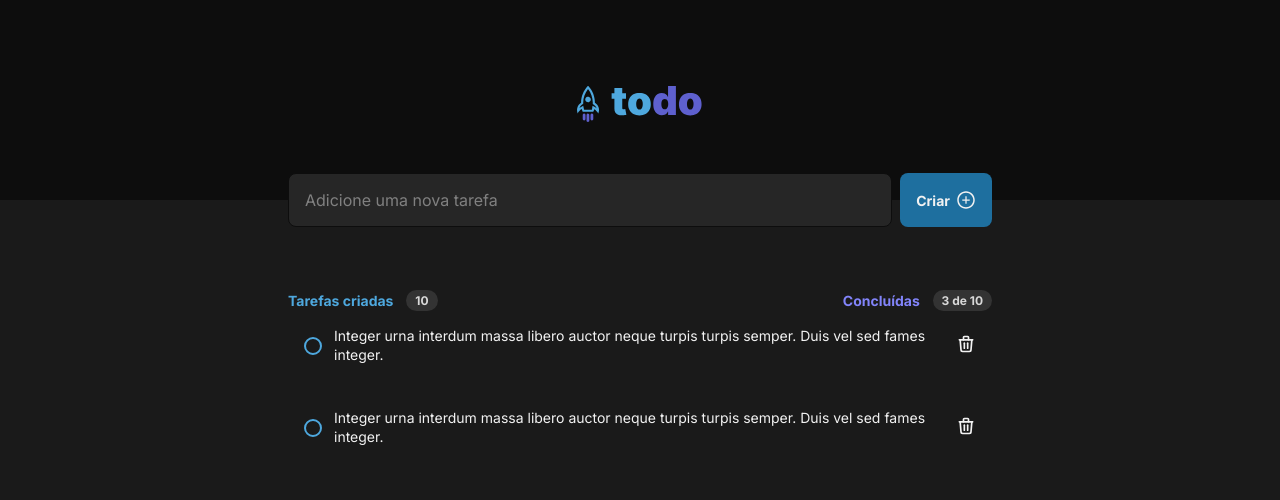
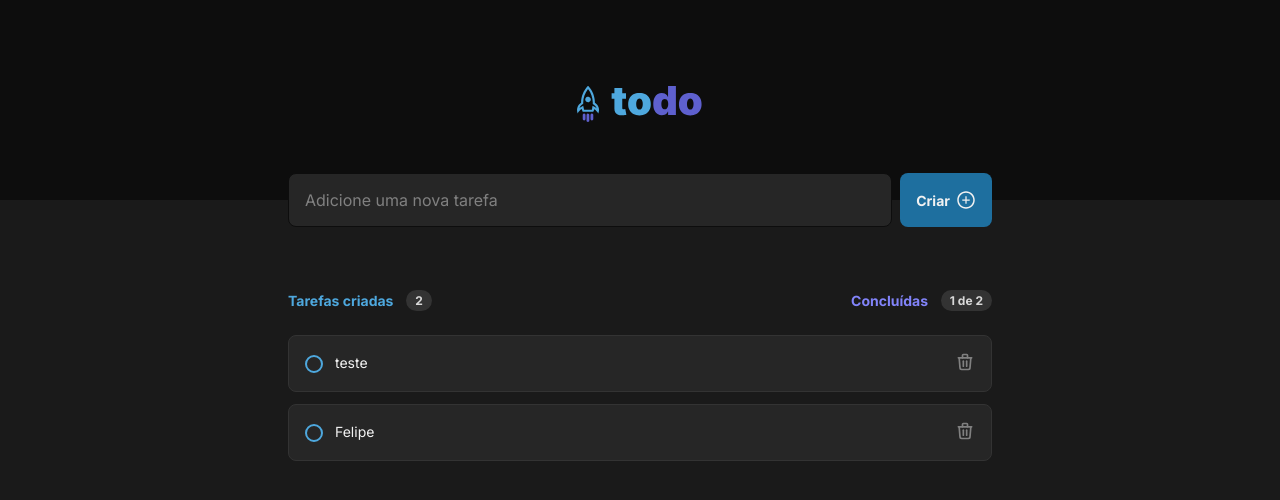
Before and after one commit to felipengr/todo-Iginite, a React (Vite) app: page / in a window 1280 px wide. Shown: the top 500 px of the page. Built offline with nearby package versions, Linux system fonts and the light colour scheme.

Commit message:
Função de adicionar tasks

```diff
--- a/src/App.tsx
+++ b/src/App.tsx
@@ -1,11 +1,44 @@
+import { useState } from "react"
 import { Header } from "./components/Header"
 import { Tasks } from "./components/Tasks"
 
+export interface ITask {
+  id: string;
+  title: string;
+  isCompleted: boolean;
+}
+
 function App() {
+  const [tasks, setTasks] = useState<ITask[]>([
+    {
+      id: 'teste',
+      title: 'teste',
+      isCompleted: true,
+    },
+    {
+      id: 'Felipe',
+      title: 'Felipe',
+      isCompleted: false,
+    },
+  ]);
+
+  function addTask(tastTitle: string) {
+    setTasks([
+      ...tasks,
+      {
+        id: crypto.randomUUID(),
+        title: tastTitle,
+        isCompleted: false,
+      }
+    ])
+  }
+
   return (
     <>
-      <Header />
-      <Tasks />
+      <Header onAddTask={addTask} />
+      <Tasks
+        tasks={tasks}
+      />
     </>
   )
 }
--- a/src/components/Header/index.tsx
+++ b/src/components/Header/index.tsx
@@ -1,14 +1,36 @@
+import { FormEvent, useState, ChangeEvent } from 'react'
 import { AiOutlinePlusCircle } from 'react-icons/ai'
 import Logo from "../../assets/Logo.svg"
 
 import styles from './header.module.css'
 
-export function Header() {
+interface Props {
+    onAddTask: (tastTitle: string) => void;
+}
+
+export function Header({ onAddTask }: Props) {
+    const [title, setTitle] = useState("")
+
+    function handleSubmit(event: FormEvent) {
+        event.preventDefault();
+
+        onAddTask(title);
+        setTitle("");
+    }
+
+    function onChangeTitle(event: ChangeEvent<HTMLInputElement>) {
+        setTitle(event.target.value)
+    }
+
     return (
         <header className={styles.header}>
             <img src={Logo} alt="Logo todo" />
-            <form className={styles.newTaskForm}>
-                <input placeholder="Adicione uma nova tarefa" />
+            <form className={styles.newTaskForm} onSubmit={handleSubmit}>
+                <input
+                    placeholder="Adicione uma nova tarefa"
+                    onChange={onChangeTitle}
+                    value={title}
+                />
                 <button>
                     Criar
                     <AiOutlinePlusCircle size={20} />
--- a/src/components/Task/index.tsx
+++ b/src/components/Task/index.tsx
@@ -1,14 +1,19 @@
 import { TbTrash } from 'react-icons/tb'
+import { ITask } from '../../App'
 import styles from './task.module.css'
 
-export function Task() {
+interface Props {
+    task: ITask;
+}
+
+export function Task({ task }: Props) {
     return (
         <div className={styles.task}>
             <button className={styles.checkContainer}>
                 <div />
             </button>
             <p>
-                Integer urna interdum massa libero auctor neque turpis turpis semper. Duis vel sed fames integer.
+                {task.title}
             </p>
 
             <button className={styles.deleteButton}>
--- a/src/components/Task/task.module.css
+++ b/src/components/Task/task.module.css
@@ -1,7 +1,7 @@
 .task {
     width: 100%;
-    background-color: var(--gary-500);
-    border: 1px solid var(--gary-400);
+    background-color: var(--gray-500);
+    border: 1px solid var(--gray-400);
     padding: 1rem;
     border-radius: 8px;
     display: flex;
@@ -34,5 +34,5 @@
 .deleteButton {
     background: none;
     border: none;
-    color: var(--gary-300);
+    color: var(--gray-300);
 }
--- a/src/components/Tasks/index.tsx
+++ b/src/components/Tasks/index.tsx
@@ -1,22 +1,31 @@
+import { ITask } from '../../App'
 import { Task } from '../Task'
 import styles from './tasks.module.css'
 
-export function Tasks() {
+interface Props {
+    tasks: ITask[];
+}
+
+export function Tasks({ tasks }: Props) {
+    const tasksQuantity = tasks.length;
+    const completedTasks = tasks.filter((task) => task.isCompleted).length;
+
     return (
         <section className={styles.tasks}>
             <header className={styles.header}>
                 <div>
                     <p>Tarefas criadas</p>
-                    <span>10</span>
+                    <span>{tasksQuantity}</span>
                 </div>
                 <div>
                     <p className={styles.textPurple}>Concluídas</p>
-                    <span>3 de 10</span>
+                    <span>{completedTasks} de {tasksQuantity}</span>
                 </div>
             </header>
             <div className={styles.list}>
-                <Task />
-                <Task />
+                {tasks.map((task) => (
+                    <Task key={task.id} task={task} />
+                ))}
             </div>
         </section>
     )
--- a/src/components/Tasks/tasks.module.css
+++ b/src/components/Tasks/tasks.module.css
@@ -10,7 +10,7 @@
     display: flex;
     align-items: center;
     justify-content: space-between;
-    margin-top: 1.5rem;
+    margin-bottom: 1.5rem;
 }
 
 .header div {
```
